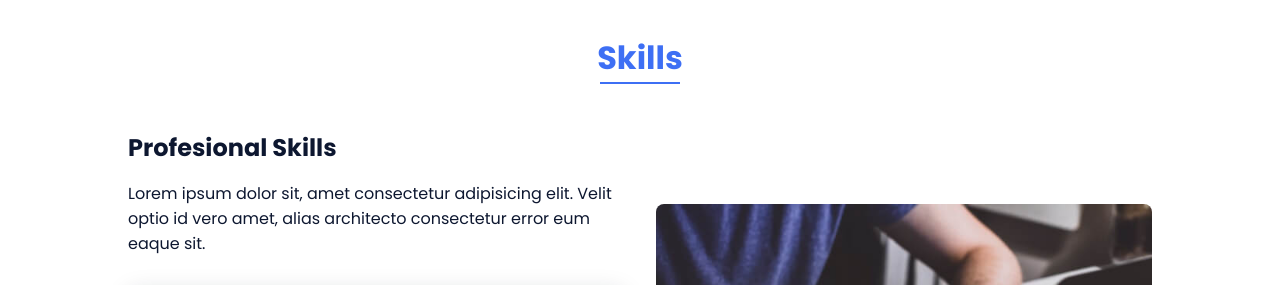
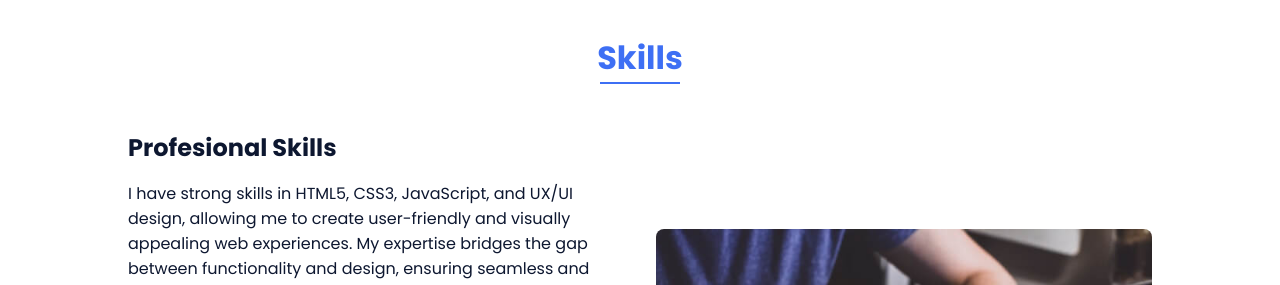
Before and after one commit to OCL21/Instagram_Content_Analysis_Python, a plain HTML site: page index.html in a window 1280 px wide. Shown: the part 1442-1727 px from the top of the page. Drawn offline with nearby package versions, Linux system fonts and the light colour scheme.

Commit message:
Update index.html

```diff
--- a/index.html
+++ b/index.html
@@ -86,7 +86,7 @@
                 <div class="skills__container bd-grid">
                     <div>
                         <h2 class="skills__subtitle">Profesional Skills</h2>
-                        <p class="skills__text">Lorem ipsum dolor sit, amet consectetur adipisicing elit. Velit optio id vero amet, alias architecto consectetur error eum eaque sit.</p>
+                        <p class="skills__text">I have strong skills in HTML5, CSS3, JavaScript, and UX/UI design, allowing me to create user-friendly and visually appealing web experiences. My expertise bridges the gap between functionality and design, ensuring seamless and engaging digital solutions.</p>
                         <div class="skills__data">
                             <div class="skills__names">
                                 <i class='bx bxl-html5 skills__icon'></i>
```
